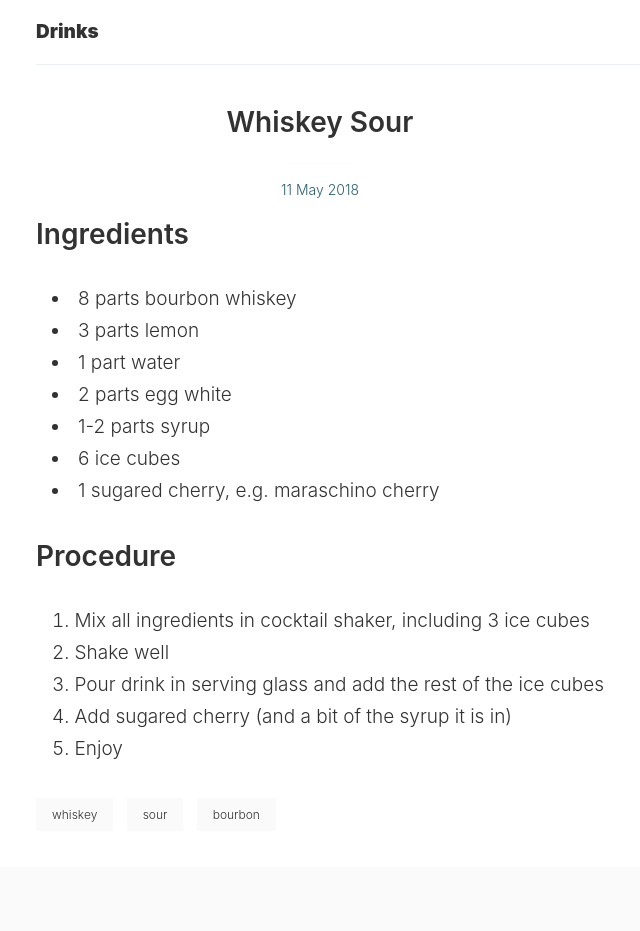
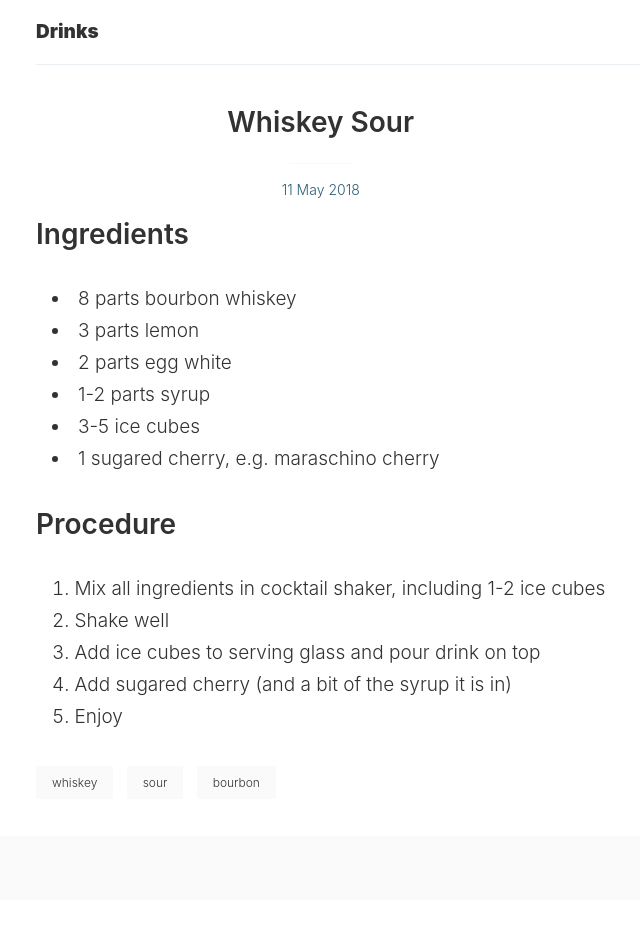
Before and after one commit to micvbang/drinks.haps.pw, a Jekyll site: the page built from drinks/_posts/2018-05-11-whiskey-sour.md, in a window 1280 px wide. Shown: the whole page, without its empty margins (270-910 px from the left). Built offline with Jekyll 4.4.1, drawn with Linux system fonts in a browser that asks for light colours; after the commit the page ends 900 px from its top, so only the background shows below that.

Commit message:
Whiskey Sour: decrease amount of water and ice cubes used.

```diff
--- a/drinks/_posts/2018-05-11-whiskey-sour.md
+++ b/drinks/_posts/2018-05-11-whiskey-sour.md
@@ -8,15 +8,14 @@ tags: [whiskey, sour, bourbon]
 ## Ingredients
 - 8 parts bourbon whiskey
 - 3 parts lemon
-- 1 part water
 - 2 parts egg white
 - 1-2 parts syrup
-- 6 ice cubes
+- 3-5 ice cubes
 - 1 sugared cherry, e.g. maraschino cherry
 
 ## Procedure
-1. Mix all ingredients in cocktail shaker, including 3 ice cubes
+1. Mix all ingredients in cocktail shaker, including 1-2 ice cubes
 2. Shake well
-3. Pour drink in serving glass and add the rest of the ice cubes
+3. Add ice cubes to serving glass and pour drink on top
 4. Add sugared cherry (and a bit of the syrup it is in)
 5. Enjoy
```
